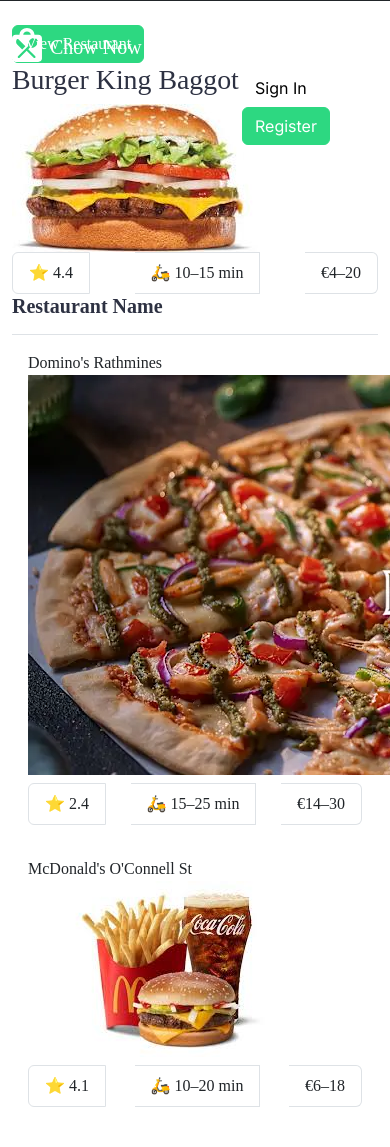
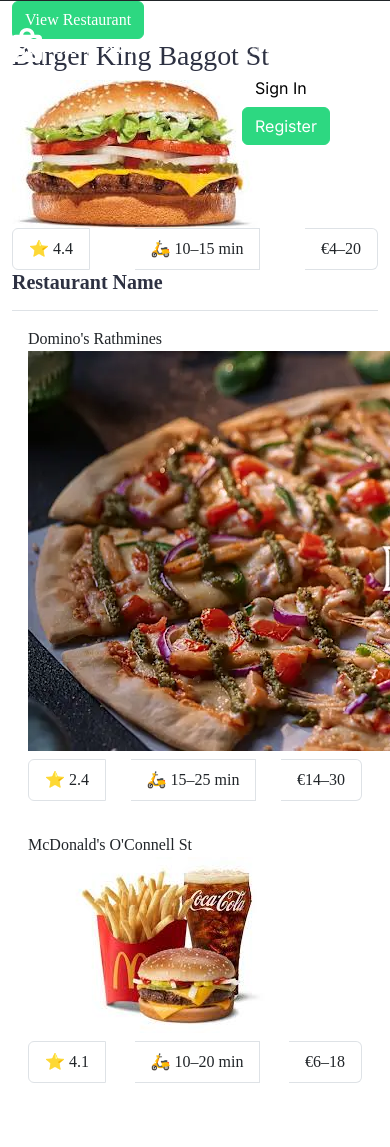
Before and after one commit to AustinCoules/SDEV2004-CA, a Flask app: page / in a window 390 px wide; the page is wider, and only the part inside the window is pictured. Shown: the part 59-1206 px from the top of that part. After the commit the page ends 1142 px from the top of that part, so only its background shows below. Run offline with Flask 3, Linux system fonts and the light colour scheme; some web fonts are replaced.

Commit message:
Remove responsive padding from base.html

```diff
--- a/app/templates/base.html
+++ b/app/templates/base.html
@@ -31,7 +31,7 @@
     {% block navigation %}{% endblock %}
 
     <!-- Per Page Content -->
-    <main class="container py-4">
+    <main class="container">
       {% block content %}{% endblock %}
     </main>
 
```
